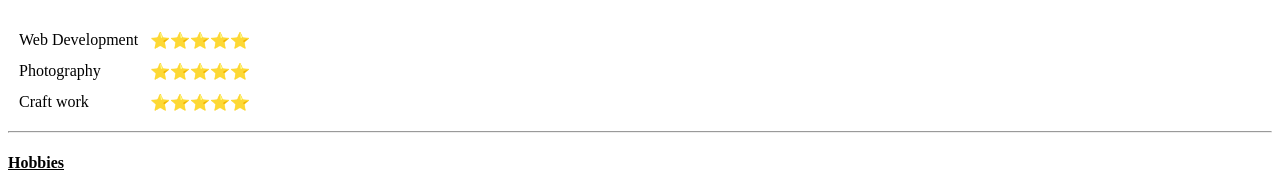
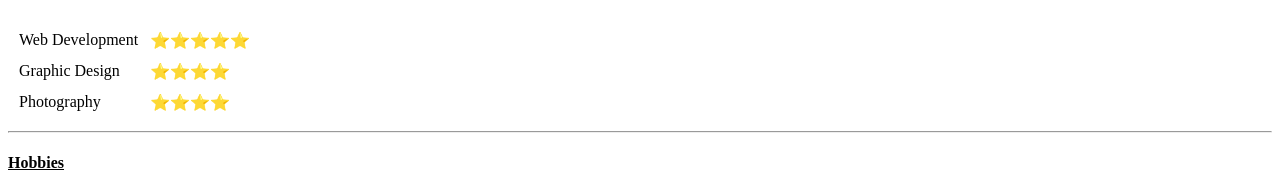
Before and after one commit to KhadijaAmbreen/khadija.github, a plain HTML site: page index.html in a window 1280 px wide. Shown: the part 522-692 px from the top of the page. Drawn offline with Linux system fonts and the light colour scheme.

Commit message:
Update index.html

```diff
--- a/index.html
+++ b/index.html
@@ -58,12 +58,12 @@
       <td>⭐⭐⭐⭐⭐</td>
     </tr>
     <tr>
-      <td>Photography</td>
-      <td>⭐⭐⭐⭐⭐</td>
+      <td>Graphic Design</td>
+      <td>⭐⭐⭐⭐</td>
     </tr>
     <tr>
-      <td>Craft work</td>
-      <td>⭐⭐⭐⭐⭐</td>
+      <td>Photography</td>
+      <td>⭐⭐⭐⭐</td>
     </tr>
   </table>
   <hr>
```
